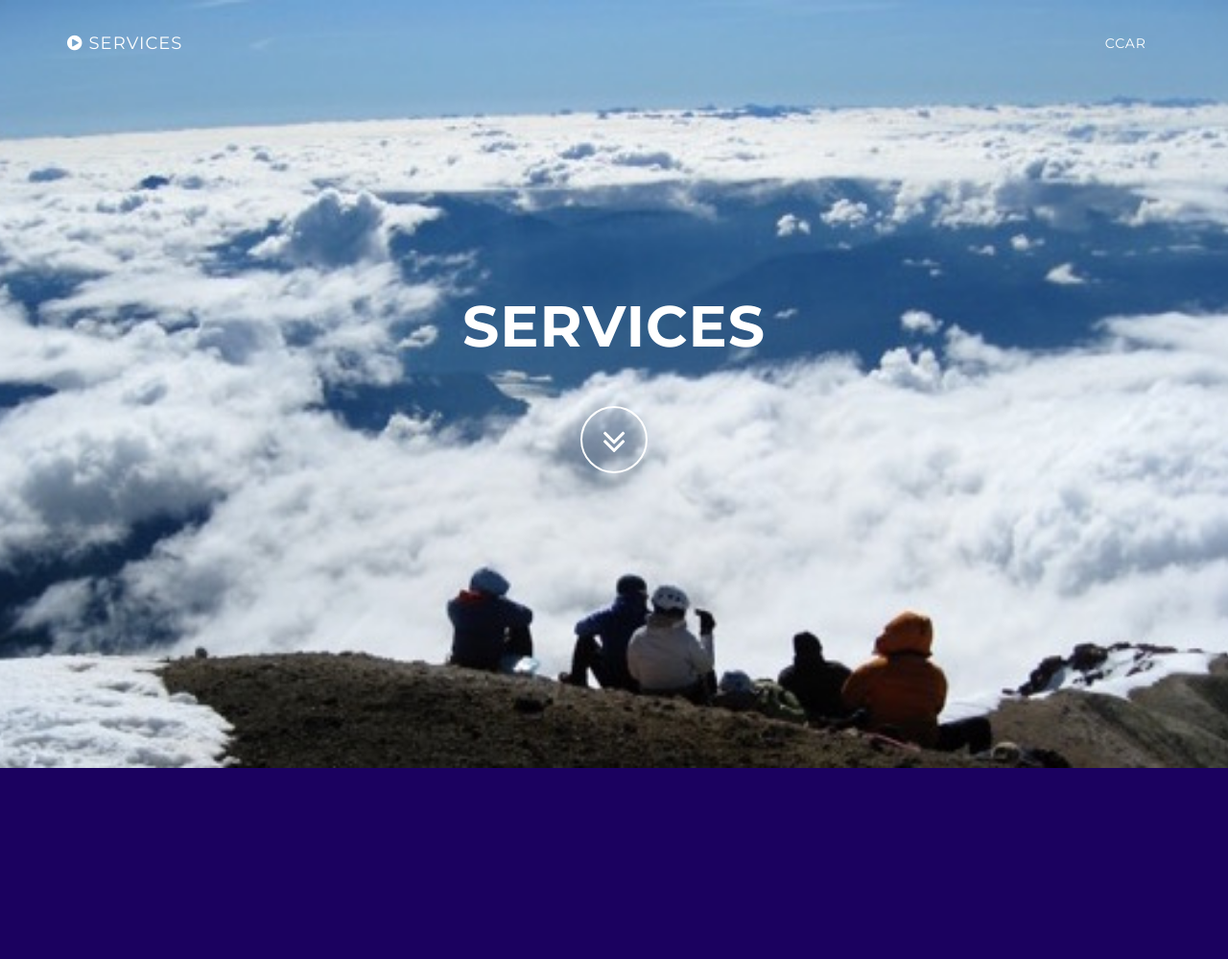
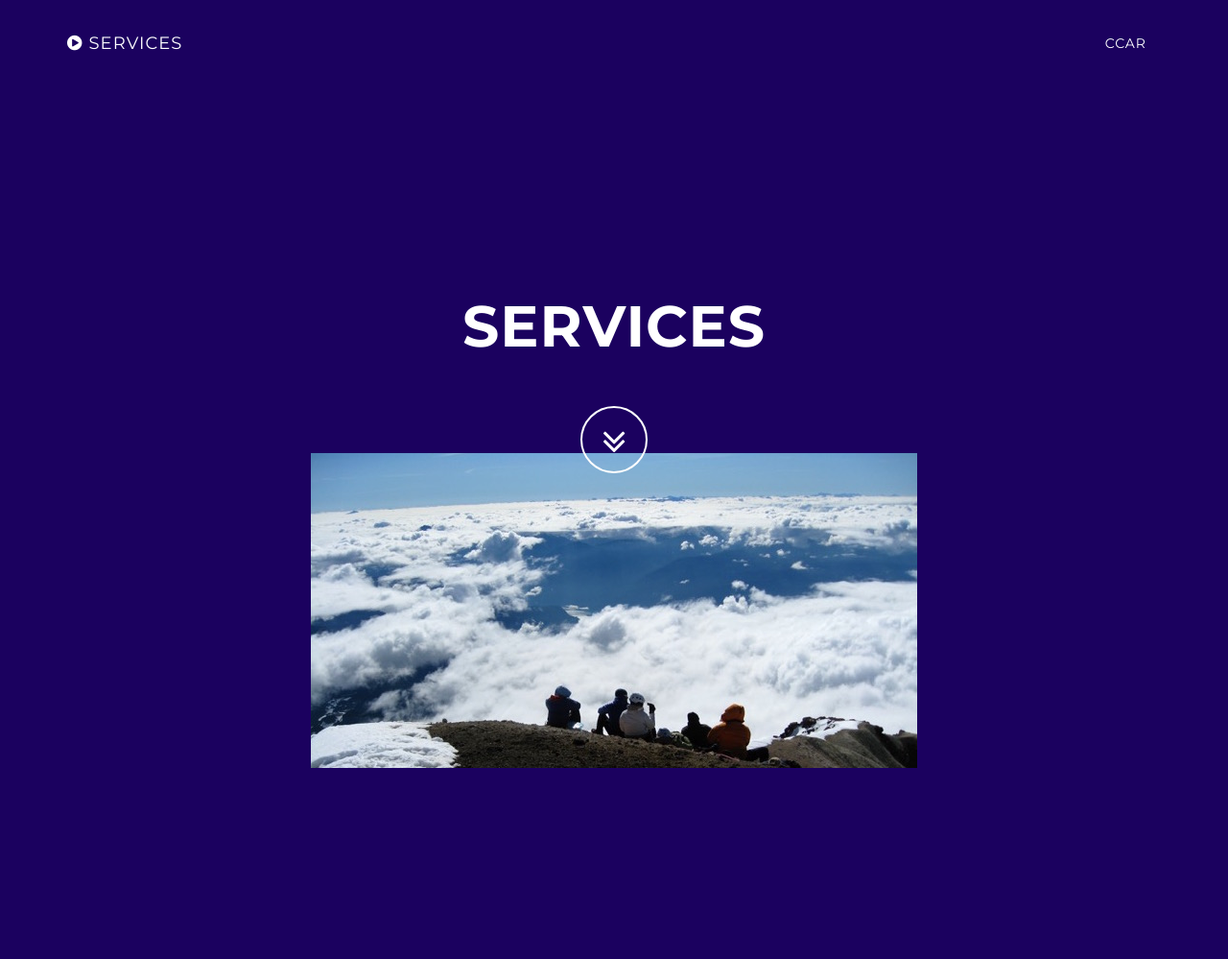
Before and after one commit to ryankell05/Gravity, a Flask app: page /services in a window 1280 px wide. Shown: the top 999 px of the page at 96% size. Run offline with Flask 2, Linux system fonts and the light colour scheme; some libraries are stand-ins or nearby versions.

Commit message:
service page jumbotron update

```diff
--- a/static/css/services.css
+++ b/static/css/services.css
@@ -1,9 +1,4 @@
 #jumbo
 {
-	position: relative;
-    background: #000 url("../img/main.jpeg") center center;
-    width: 100%;
-    height: 100%;
-    background-size: cover;
-    overflow: hidden;
+	background: url(../img/main.jpeg) no-repeat bottom center scroll;
 }
```
